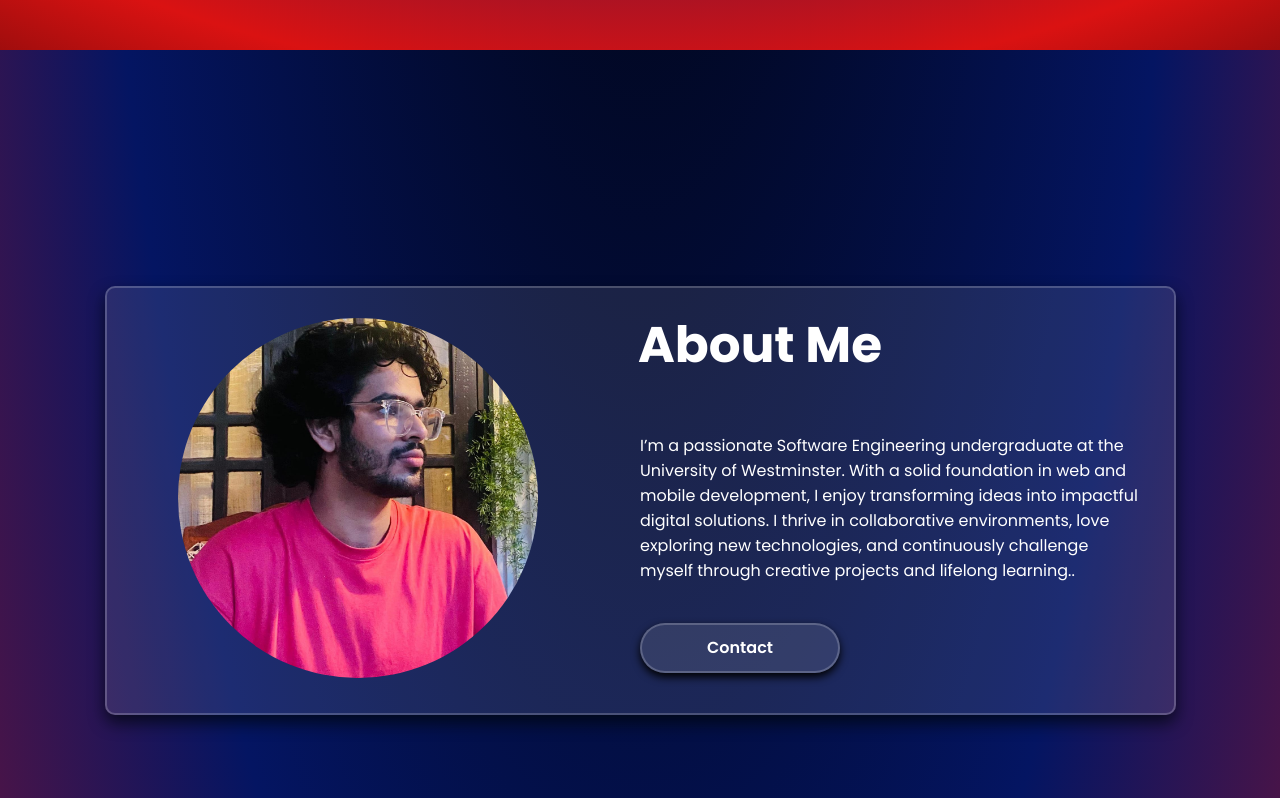
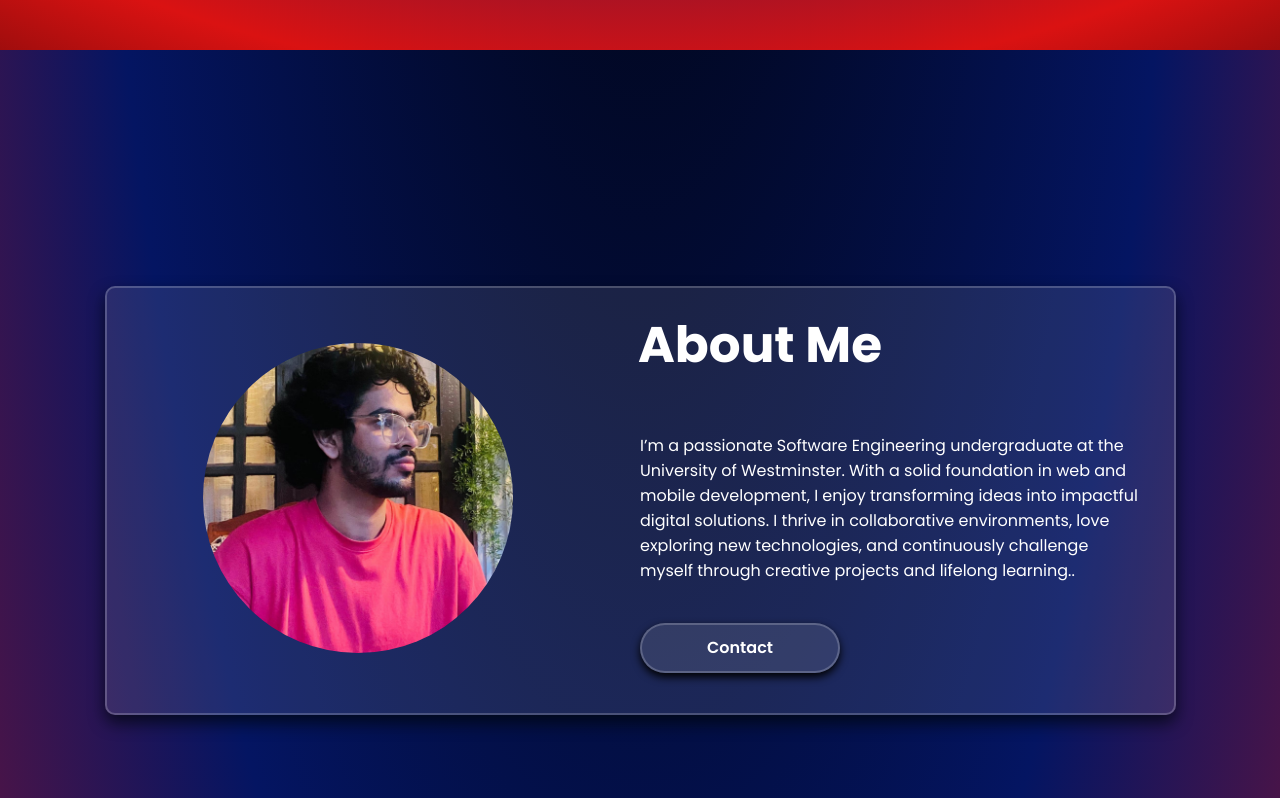
Before and after one commit to UthsaraEthmal/Portfolio-Website-Ethmal-Uthsara, a React (Vite) app: page / in a window 1280 px wide. Shown: the part 800-1598 px from the top of the page. Built offline with nearby package versions, Linux system fonts and the light colour scheme; a web font is replaced by a local one.

Commit message:
Fix:hero pic edithin-2

```diff
--- a/src/Comp/AboutComp/About.css
+++ b/src/Comp/AboutComp/About.css
@@ -39,8 +39,8 @@
   display: flex;
 }
 .about-pic {
-  width: 400px;
-  height: 400px;
+  width: 350px;
+  height: 350px;
   border-radius: 50%;
   object-fit: cover;
   padding: 20px;
```
